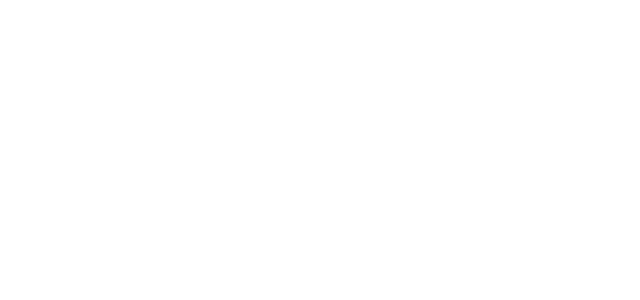
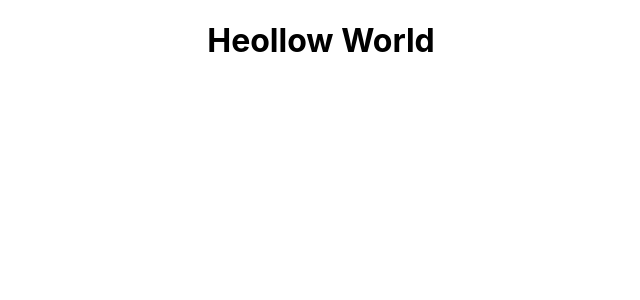
Before and after one commit to Syed-Hasnain-Askari/Rodha, a React (Create React App) app: page / in a window 1280 px wide. Shown: the top 300 px of the page, without its empty margins (319-959 px from the left). Built offline with nearby package versions, Linux system fonts and the light colour scheme.

Commit message:
delete branches

```diff
--- a/src/App.js
+++ b/src/App.js
@@ -1,9 +1,9 @@
+import React from 'react'
 import './App.css';
-
 function App() {
   return (
     <div className="App">
-     <login/>
+      <h1>Heollow World</h1>
     </div>
   );
 }
```
Also changed, not shown: src/component/login.js (deleted, +0 -9 lines), src/component/login.css (deleted), src/components/signup.css (deleted), src/components/signup.js (deleted).
